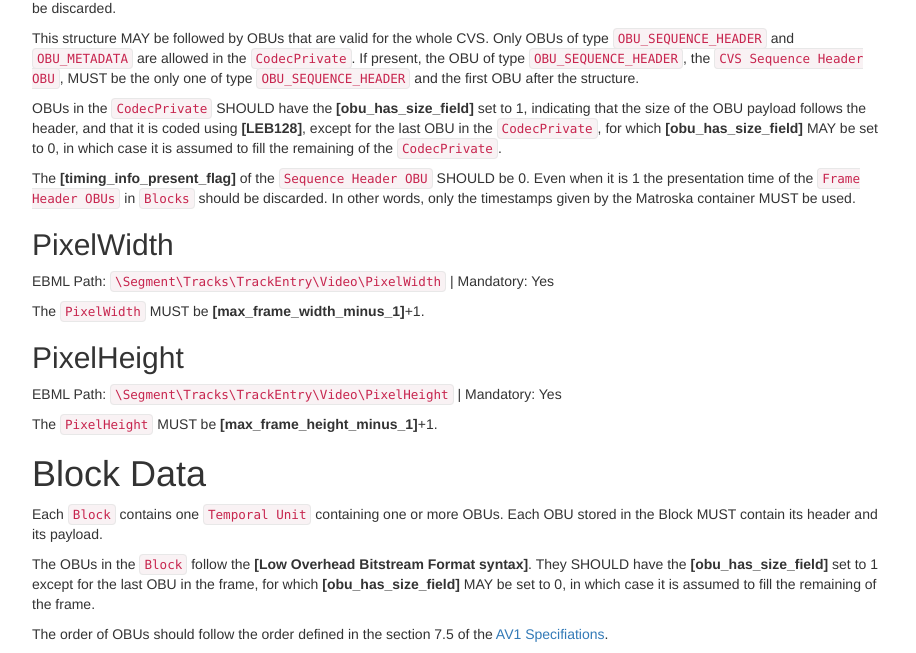
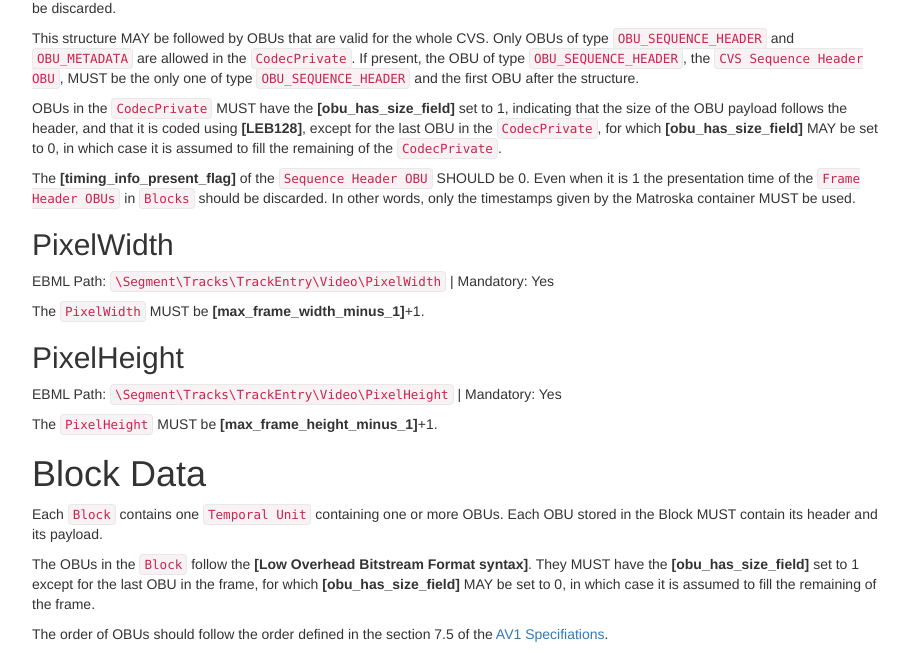
Before and after one commit to ietf-wg-cellar/matroska-specification, a Jekyll site: the page built from codec/av1.md, in a window 1280 px wide and 900 px high, scrolled down 2091 px. Shown: the part 160-813 px from the top of the window, without its empty margins (273-1189 px from the left). Built offline with Jekyll 4.4.1, drawn with Linux system fonts in a browser that asks for light colours; our own code applies the rules of GitHub Pages for plain Markdown files.

Commit message:
av1: obu_has_size_field is a MUST 0 (except for the last one)

```diff
--- a/codec/av1.md
+++ b/codec/av1.md
@@ -84,7 +84,7 @@
 
 This structure MAY be followed by OBUs that are valid for the whole CVS. Only OBUs of type `OBU_SEQUENCE_HEADER` and `OBU_METADATA` are allowed in the `CodecPrivate`. If present, the OBU of type `OBU_SEQUENCE_HEADER`, the `CVS Sequence Header OBU`, MUST be the only one of type `OBU_SEQUENCE_HEADER` and the first OBU after the structure.
 
-OBUs in the `CodecPrivate` SHOULD have the __[obu_has_size_field]__ set to 1, indicating that the size of the OBU payload follows the header, and that it is coded using __[LEB128]__, except for the last OBU in the `CodecPrivate`, for which __[obu_has_size_field]__ MAY be set to 0, in which case it is assumed to fill the remaining of the `CodecPrivate`.
+OBUs in the `CodecPrivate` MUST have the __[obu_has_size_field]__ set to 1, indicating that the size of the OBU payload follows the header, and that it is coded using __[LEB128]__, except for the last OBU in the `CodecPrivate`, for which __[obu_has_size_field]__ MAY be set to 0, in which case it is assumed to fill the remaining of the `CodecPrivate`.
 
 The __[timing_info_present_flag]__ of the `Sequence Header OBU` SHOULD be 0. Even when it is 1 the presentation time of the `Frame Header OBUs` in `Blocks` should be discarded. In other words, only the timestamps given by the Matroska container MUST be used.
 
@@ -102,7 +102,7 @@
 # Block Data
 Each `Block` contains one `Temporal Unit` containing one or more OBUs. Each OBU stored in the Block MUST contain its header and its payload.
 
-The OBUs in the `Block` follow the __[Low Overhead Bitstream Format syntax]__. They SHOULD have the __[obu_has_size_field]__ set to 1 except for the last OBU in the frame, for which __[obu_has_size_field]__ MAY be set to 0, in which case it is assumed to fill the remaining of the frame.
+The OBUs in the `Block` follow the __[Low Overhead Bitstream Format syntax]__. They MUST have the __[obu_has_size_field]__ set to 1 except for the last OBU in the frame, for which __[obu_has_size_field]__ MAY be set to 0, in which case it is assumed to fill the remaining of the frame.
 
 The order of OBUs should follow the order defined in the section 7.5 of the [AV1 Specifiations](#av1-specifications).
 
```
